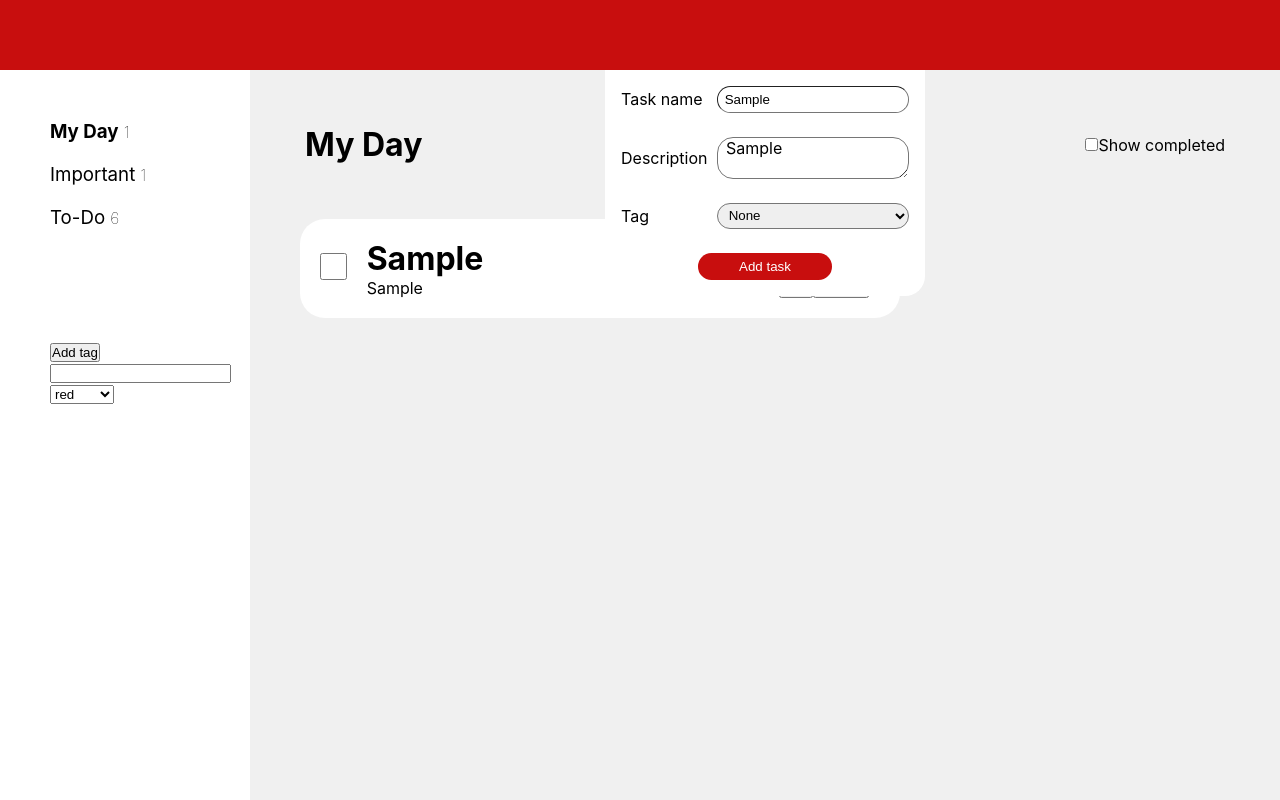
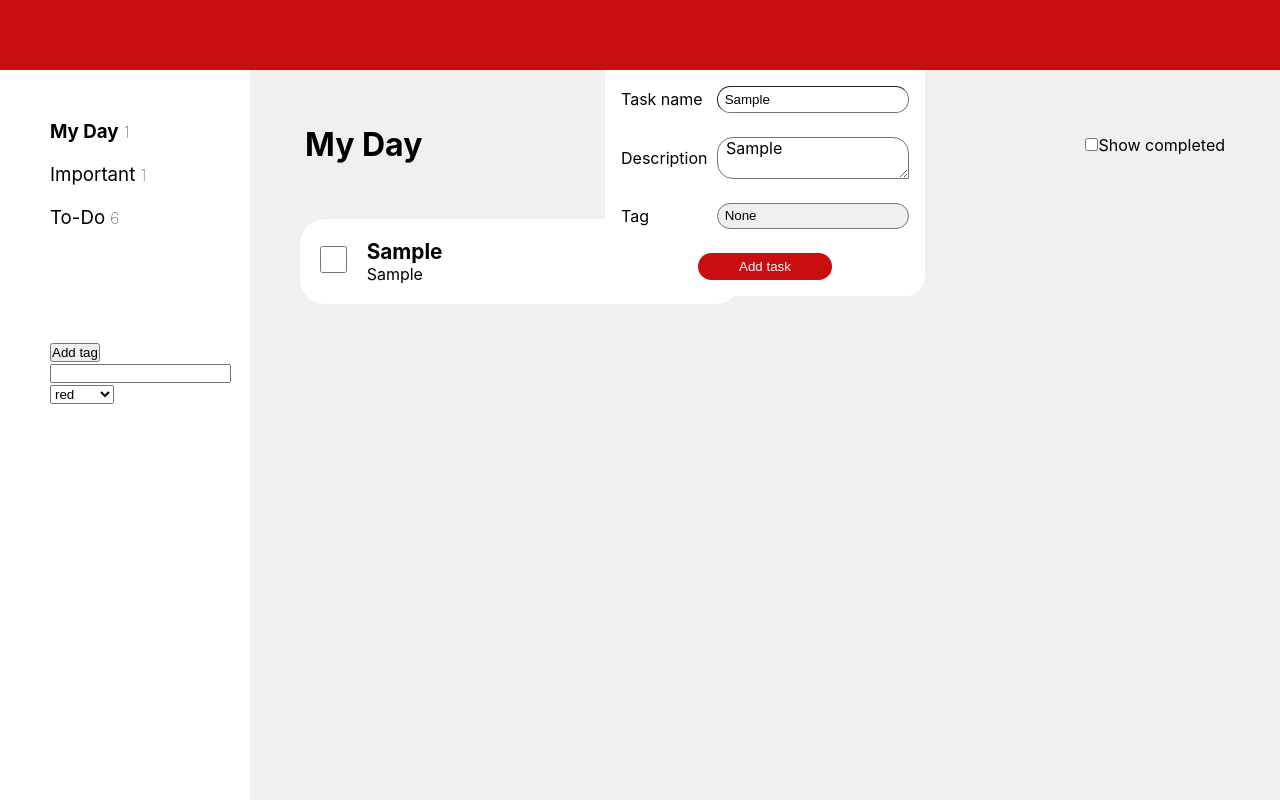
Before and after one commit to Hoerrin/react-redux-to-do-app, a React (Create React App) app: page / in a window 1280 px wide. Both pictures are taken after typing "Sample", "Sample" into the empty fields and a click on the button "Add task". Built offline with nearby package versions, Linux system fonts and the light colour scheme.

Commit message:
Fix Safari appearance

```diff
--- a/src/components/AddTaskPU.css
+++ b/src/components/AddTaskPU.css
@@ -24,6 +24,7 @@
     border-radius: 1em;
     border-width: 1px;
     padding-left: 0.5em;
+    -webkit-appearance:none;
 }
 
 .addTaskPU__input--textarea{
@@ -31,6 +32,7 @@
     font-family: inherit;
     font-size: inherit;
     min-width: 2em;
+    border-bottom-right-radius: 0;
 }
 
 .addTaskPU__warning{
--- a/src/components/Main.css
+++ b/src/components/Main.css
@@ -3,6 +3,7 @@
     flex-flow: column;
     background-color: #F0F0F0;
     width: 100%;
+    min-width: 700px;
     overflow-y: auto;
     padding: 25px;
 }
--- a/src/components/TaskItem.css
+++ b/src/components/TaskItem.css
@@ -3,7 +3,8 @@
     display: inline-grid;
     grid-template-columns: auto 1fr auto;
     align-items: center;
-    width: 600px;
+    width: 90%;
+    min-width: 300px;
     padding: 20px;
     margin: 25px;
     border-radius: 25px;
@@ -24,6 +25,7 @@
 }
 
 .card__content--title{
+    font-size: 1.3rem;
     word-break: break-all;
 }
 
```
